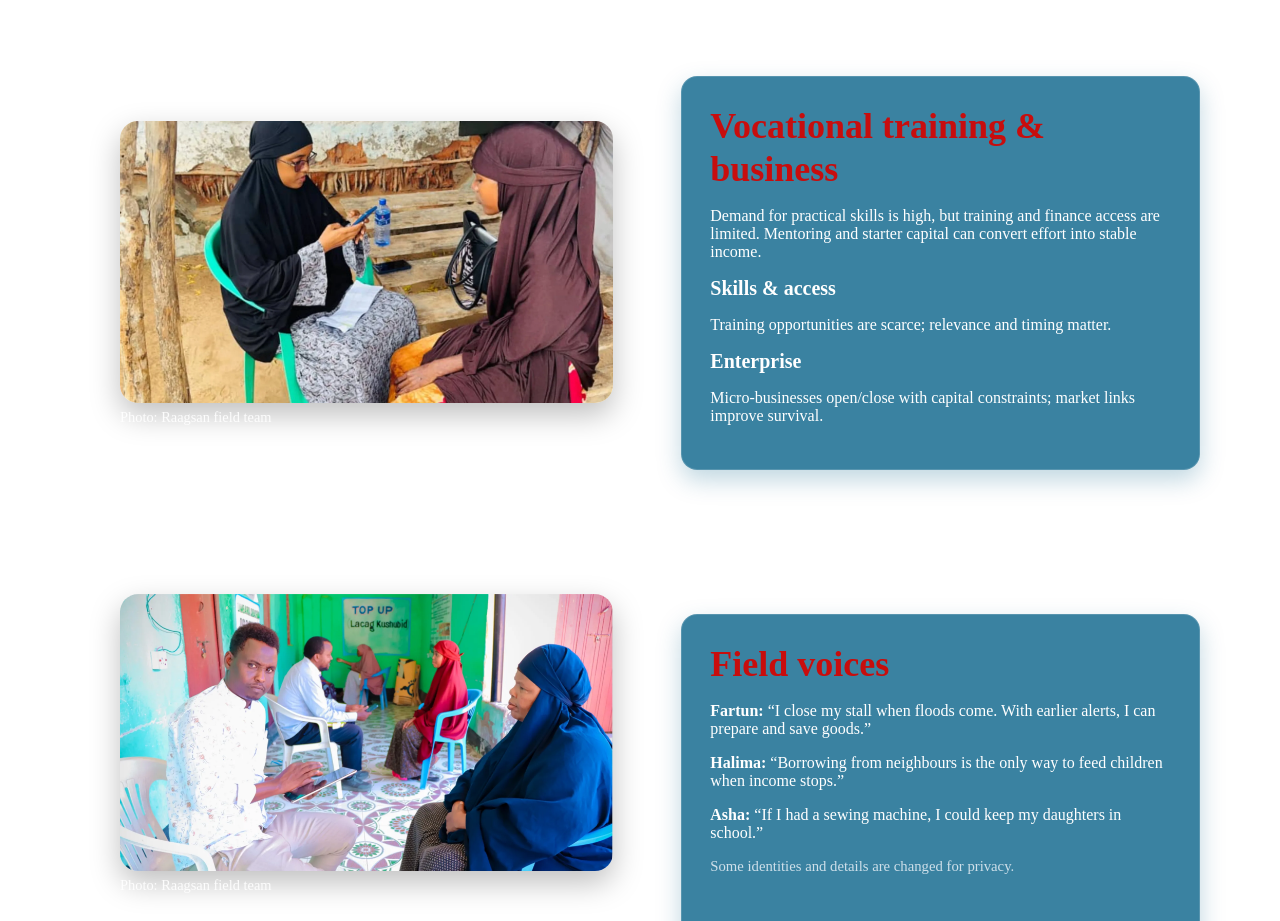
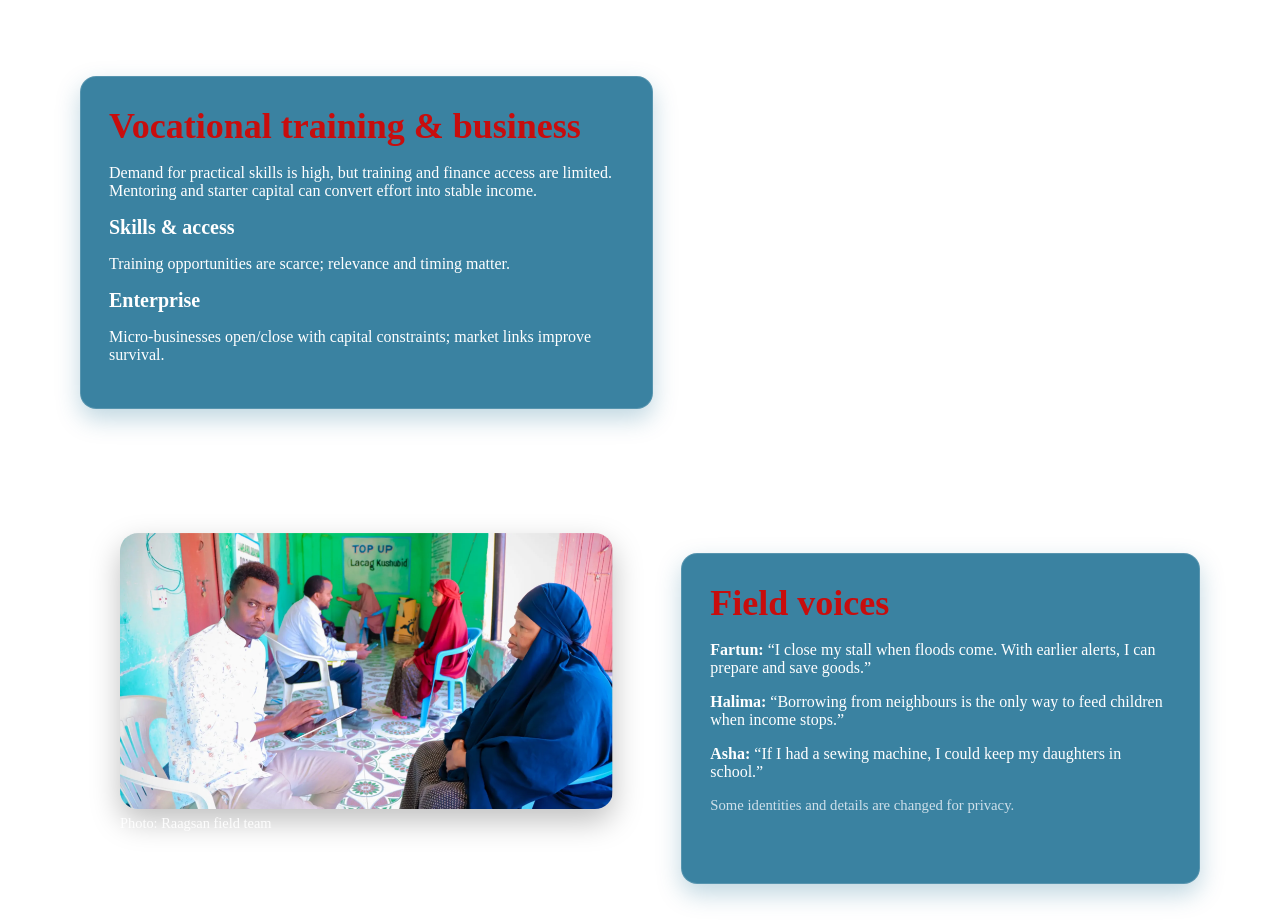
Before and after one commit to omar-mohamud/raagsanstories, a plain HTML site: page index.html in a window 1280 px wide. Shown: the part 5240-6161 px from the top of the page. Drawn offline with Linux system fonts and the light colour scheme.

Commit message:
optimize images (index, CSS, JS)

```diff
--- a/index.html
+++ b/index.html
@@ -240,13 +240,6 @@
     <!-- VOCATIONAL & BUSINESS (image tucked behind lower edge) -->
     <section id="vocational_business" class="section_pad section_reveal">
       <div class="container overlap_wrap split">
-        <figure class="media_wrap overlap_img low">
-          <picture>
-            <source type="image/webp" srcset="assets/business.webp" />
-            <img class="media" src="assets/business.png" alt="Business" loading="lazy" decoding="async">
-          </picture>
-          <figcaption>Photo: Raagsan field team</figcaption>
-        </figure>
         <div class="card">
           <h2 class="h2">Vocational training & business</h2>
           <p>
```
